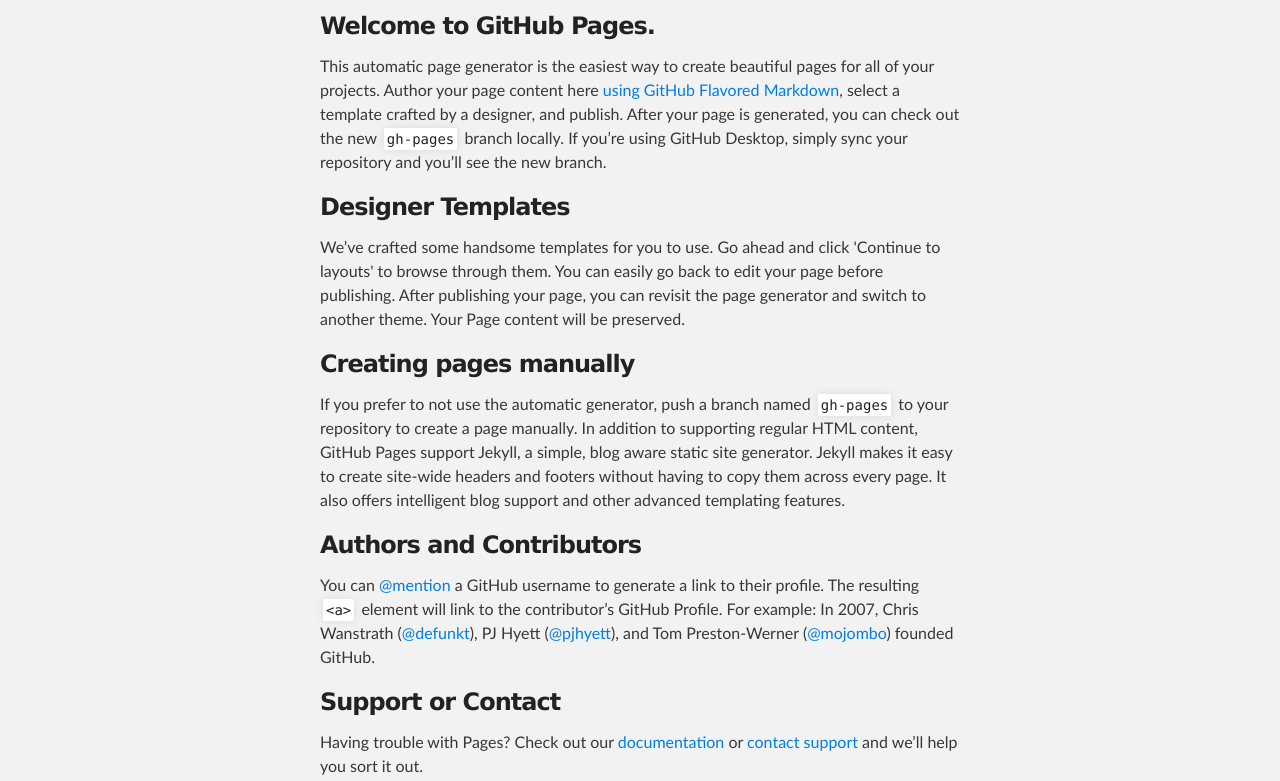
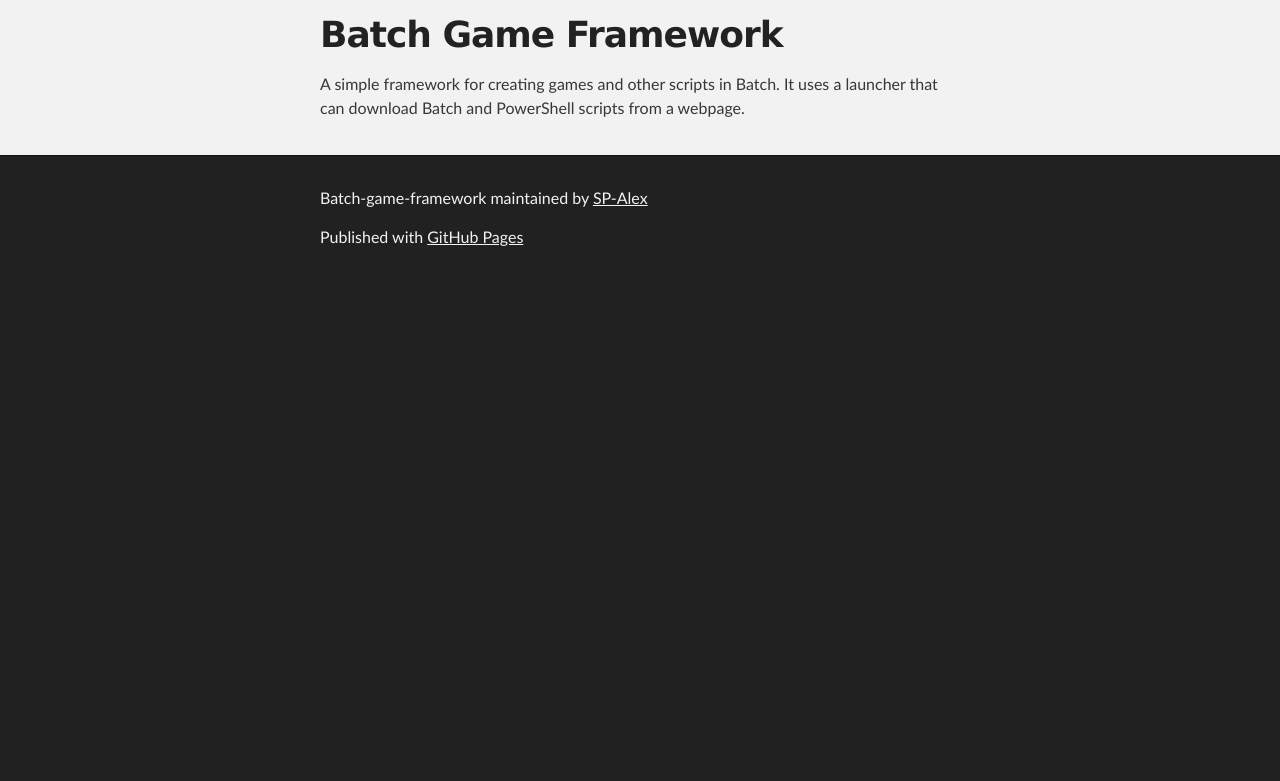
Before and after one commit to DigitalResistance/Batch-Game-Framework, a plain HTML site: page index.html in a window 1280 px wide. Shown: the part 324-1105 px from the top of the page. After the commit the page ends 800 px from the top, so only its background shows below. Drawn offline with Linux system fonts and the light colour scheme.

```diff
--- a/index.html
+++ b/index.html
@@ -31,30 +31,10 @@
     <!-- MAIN CONTENT -->
     <div id="main_content_wrap" class="outer">
       <section id="main_content" class="inner">
-        <h3>
-<a id="welcome-to-github-pages" class="anchor" href="#welcome-to-github-pages" aria-hidden="true"><span aria-hidden="true" class="octicon octicon-link"></span></a>Welcome to GitHub Pages.</h3>
+        <h1>
+<a id="batch-game-framework" class="anchor" href="#batch-game-framework" aria-hidden="true"><span aria-hidden="true" class="octicon octicon-link"></span></a>Batch Game Framework</h1>
 
-<p>This automatic page generator is the easiest way to create beautiful pages for all of your projects. Author your page content here <a href="https://guides.github.com/features/mastering-markdown/">using GitHub Flavored Markdown</a>, select a template crafted by a designer, and publish. After your page is generated, you can check out the new <code>gh-pages</code> branch locally. If you’re using GitHub Desktop, simply sync your repository and you’ll see the new branch.</p>
-
-<h3>
-<a id="designer-templates" class="anchor" href="#designer-templates" aria-hidden="true"><span aria-hidden="true" class="octicon octicon-link"></span></a>Designer Templates</h3>
-
-<p>We’ve crafted some handsome templates for you to use. Go ahead and click 'Continue to layouts' to browse through them. You can easily go back to edit your page before publishing. After publishing your page, you can revisit the page generator and switch to another theme. Your Page content will be preserved.</p>
-
-<h3>
-<a id="creating-pages-manually" class="anchor" href="#creating-pages-manually" aria-hidden="true"><span aria-hidden="true" class="octicon octicon-link"></span></a>Creating pages manually</h3>
-
-<p>If you prefer to not use the automatic generator, push a branch named <code>gh-pages</code> to your repository to create a page manually. In addition to supporting regular HTML content, GitHub Pages support Jekyll, a simple, blog aware static site generator. Jekyll makes it easy to create site-wide headers and footers without having to copy them across every page. It also offers intelligent blog support and other advanced templating features.</p>
-
-<h3>
-<a id="authors-and-contributors" class="anchor" href="#authors-and-contributors" aria-hidden="true"><span aria-hidden="true" class="octicon octicon-link"></span></a>Authors and Contributors</h3>
-
-<p>You can <a href="https://help.github.com/articles/basic-writing-and-formatting-syntax/#mentioning-users-and-teams" class="user-mention">@mention</a> a GitHub username to generate a link to their profile. The resulting <code>&lt;a&gt;</code> element will link to the contributor’s GitHub Profile. For example: In 2007, Chris Wanstrath (<a href="https://github.com/defunkt" class="user-mention">@defunkt</a>), PJ Hyett (<a href="https://github.com/pjhyett" class="user-mention">@pjhyett</a>), and Tom Preston-Werner (<a href="https://github.com/mojombo" class="user-mention">@mojombo</a>) founded GitHub.</p>
-
-<h3>
-<a id="support-or-contact" class="anchor" href="#support-or-contact" aria-hidden="true"><span aria-hidden="true" class="octicon octicon-link"></span></a>Support or Contact</h3>
-
-<p>Having trouble with Pages? Check out our <a href="https://help.github.com/pages">documentation</a> or <a href="https://github.com/contact">contact support</a> and we’ll help you sort it out.</p>
+<p>A simple framework for creating games and other scripts in Batch. It uses a launcher that can download Batch and PowerShell scripts from a webpage.</p>
       </section>
     </div>
 
@@ -66,6 +46,16 @@
       </footer>
     </div>
 
+              <script type="text/javascript">
+            var gaJsHost = (("https:" == document.location.protocol) ? "https://ssl." : "http://www.");
+            document.write(unescape("%3Cscript src='" + gaJsHost + "google-analytics.com/ga.js' type='text/javascript'%3E%3C/script%3E"));
+          </script>
+          <script type="text/javascript">
+            try {
+              var pageTracker = _gat._getTracker("UA-75071334-1");
+            pageTracker._trackPageview();
+            } catch(err) {}
+          </script>
 
 
   </body>
```
Also changed, not shown: params.json (+1 -1 lines).
